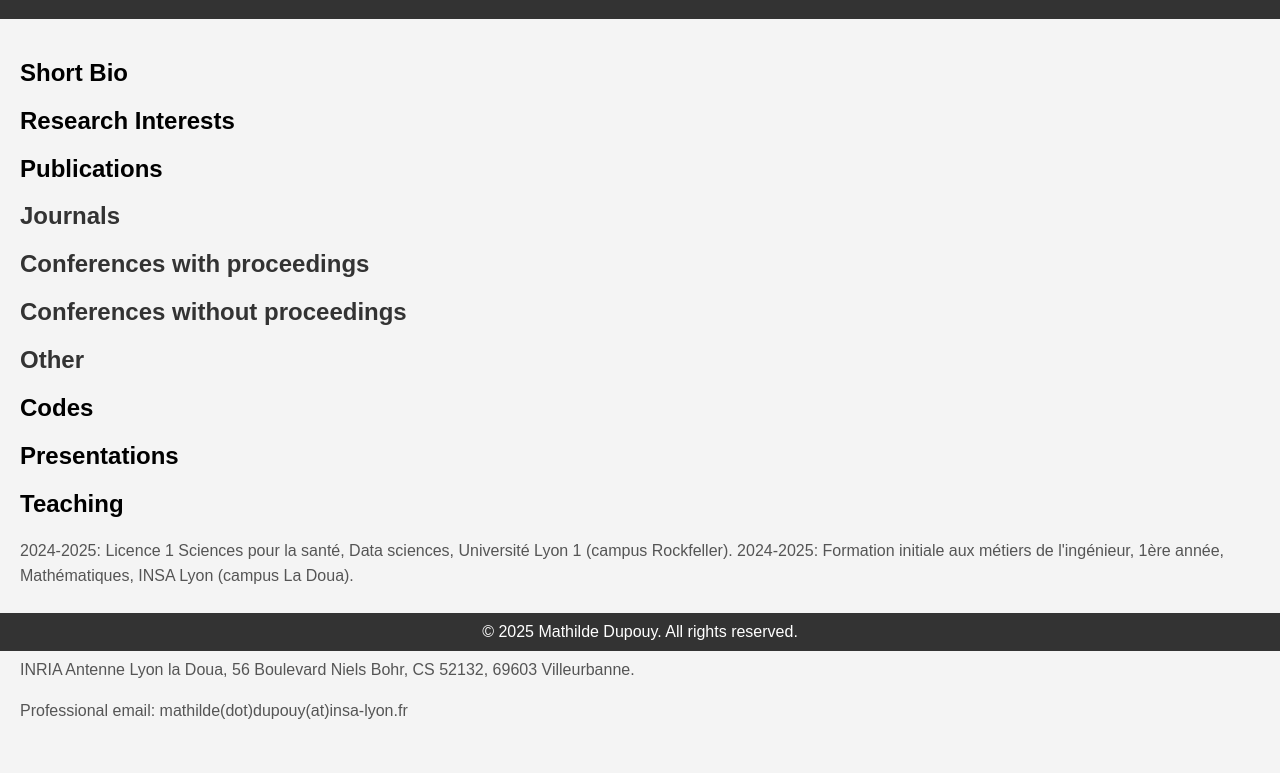
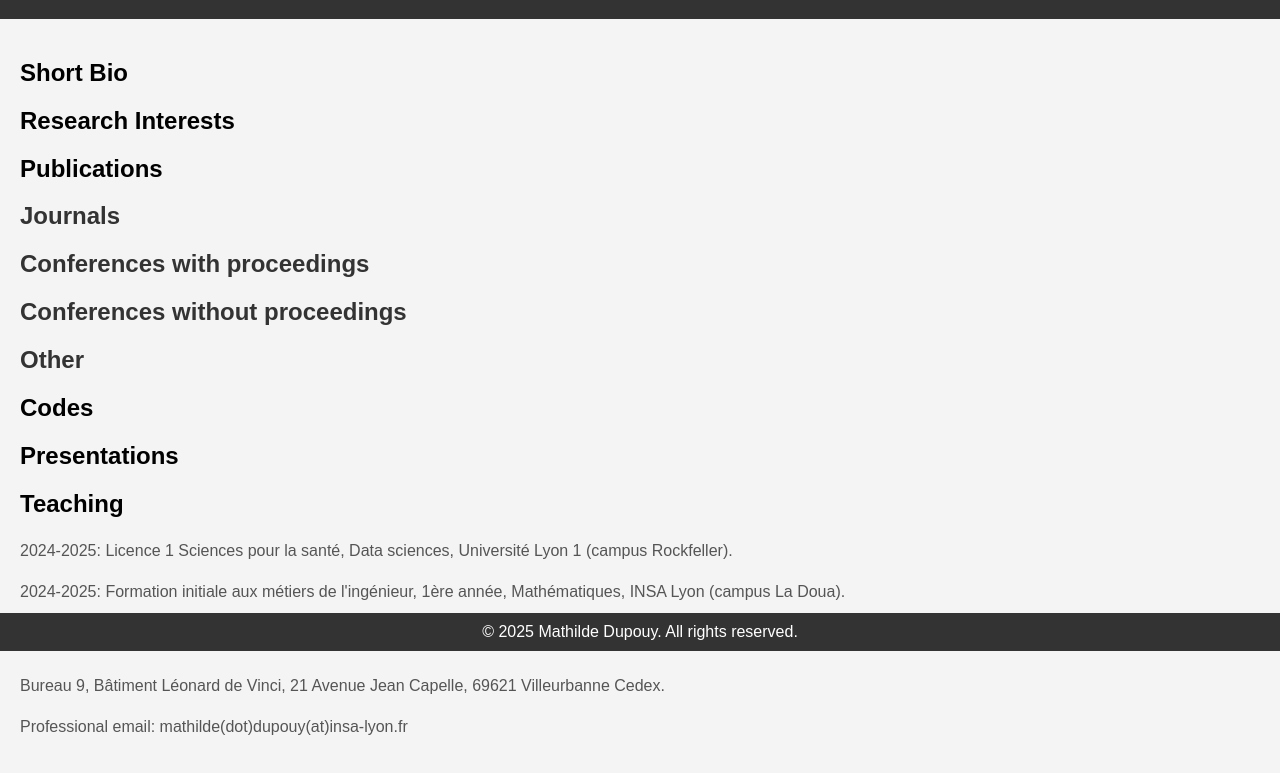
Before and after one commit to MathildeDupouy/mathildedupouy.github.io, a plain HTML site: page index.html in a window 1280 px wide. Shown: the part 149-922 px from the top of the page. Drawn offline with Linux system fonts and the light colour scheme.

Commit message:
Some corrections

```diff
--- a/index.html
+++ b/index.html
@@ -94,12 +94,14 @@
         <h1>Teaching</h1>
         <p>
           2024-2025: Licence 1 Sciences pour la santé, Data sciences, Université Lyon 1 (campus Rockfeller).
+        </p>
+        <p>
           2024-2025: Formation initiale aux métiers de l'ingénieur, 1ère année, Mathématiques, INSA Lyon (campus La Doua).
         </p>
 
         <h1>Contact</h1>
         <p>
-          INRIA Antenne Lyon la Doua, 56 Boulevard Niels Bohr, CS 52132, 69603 Villeurbanne.
+          Bureau 9, Bâtiment Léonard de Vinci, 21 Avenue Jean Capelle, 69621 Villeurbanne Cedex.
         </p>
         <p>
           Professional email: mathilde(dot)dupouy(at)insa-lyon.fr
```
